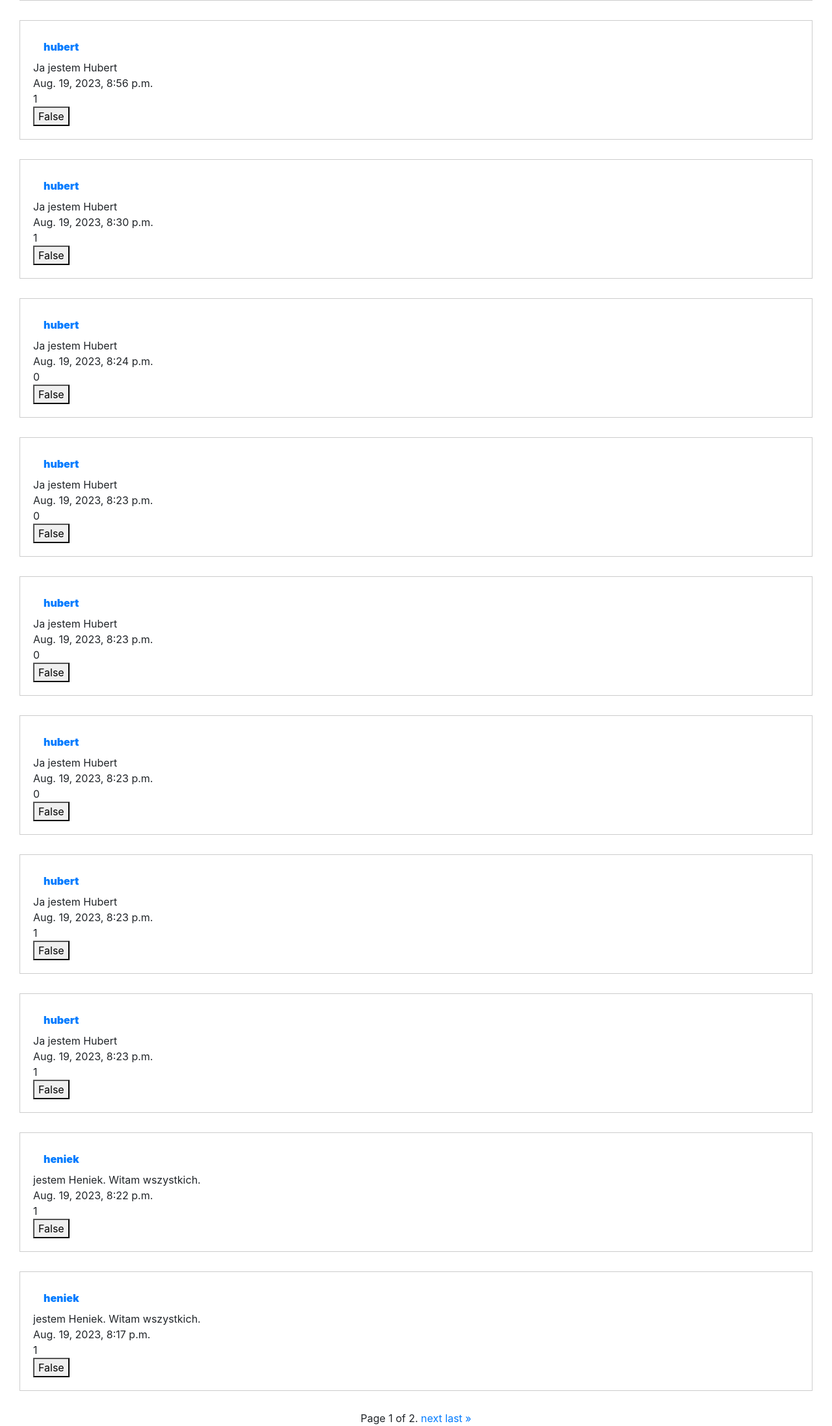
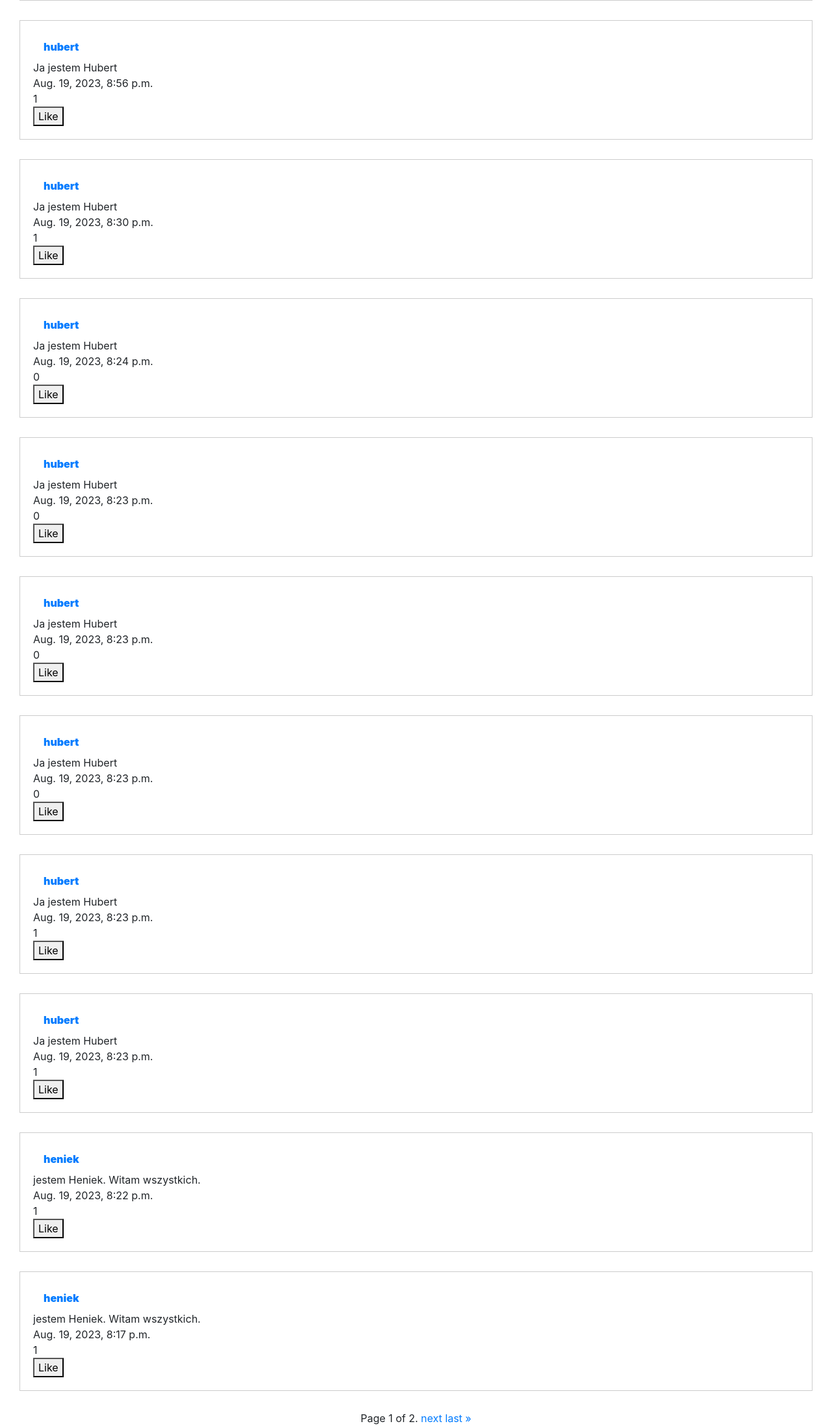
Before and after one commit to DraBard/Web-Development, a Django app: page / in a window 1280 px wide. Shown: the part 311-2506 px from the top of the page at 65% size. Run offline with Django 3.2, Linux system fonts and the light colour scheme; data comes from the database, SQL or seed files in the repository; both versions use the stored data as it was after the commit; parts of the project's set-up code (start-up, migrations or seed data) failed here and were passed over; some libraries are stand-ins or nearby versions.

Commit message:
Like and Unlike working. End of project.

```diff
--- a/network/network/static/network/javascript.js
+++ b/network/network/static/network/javascript.js
@@ -4,7 +4,6 @@
     const saveButtons = document.querySelectorAll('#saveButton');
     const editTextareas = document.querySelectorAll('#editTextarea');
     const editForms = document.querySelectorAll('#editForm');
-    const likeButtons = document.querySelectorAll("#likeButton");
     const text = document.querySelectorAll(".text")
 
     editButtons.forEach((editButton, index) => {
@@ -54,10 +53,23 @@
             .catch(error => {
                 console.error('There was a problem:', error);
             });
+        });
 
-        console.log(likeButtons[index])
-        likeButtons[index].addEventListener('click', function() {
+    // Function to get CSRF token from cookies
+    function getCookie(name) {
+        const cookieValue = document.cookie.match('(^|;)\\s*' + name + '\\s*=\\s*([^;]+)');
+        return cookieValue ? cookieValue.pop() : '';
+    }
+    });
+
+    const likeButtons = document.querySelectorAll("#likeButton");
+    const like = document.querySelectorAll(".like")
+
+    likeButtons.forEach((likeButton, index) => {
+        likeButton.addEventListener('click', function() {
         console.log("clicked")
+        const postId = likeButton.getAttribute('post-id');
+        console.log(postId)
         fetch(`like/${postId}/`)
         .then(response => {
             // Check if the response is okay (status code 200-299)
@@ -73,33 +85,35 @@
 
             // Update the button text based on the action
             if (data.action === 'like') {
-                    likeButtons[index].textContent = 'Unlike';
+                likeButton.textContent = 'Like';
+
+                const currentLikes = parseInt(like[index].textContent); // Parse current text content to integer
+                const updatedLikes = currentLikes - 1; // Increment by 1
+                like[index].textContent = updatedLikes.toString(); // Update text content with
+
             } else if (data.action === 'unlike') {
-                    likeButtons[index].textContent = 'Like';
+                likeButton.textContent = 'Unlike';
+
+                const currentLikes = parseInt(like[index].textContent); // Parse current text content to integer
+                const updatedLikes = currentLikes + 1; // Increment by 1
+                like[index].textContent = updatedLikes.toString(); // Update text content with
+
             } else {
                 console.error('Unexpected action:', data.action);
             }
 
-                // Refresh the page
-                window.location.reload();
+            // // Refresh the page
+            // window.location.reload();
         })
         .catch(error => {
             // Handle errors (failed network request, JSON parsing error, etc.)
             console.error('There was a problem:', error);
         })});
-
-
-        });
-
-    // Function to get CSRF token from cookies
-    function getCookie(name) {
-        const cookieValue = document.cookie.match('(^|;)\\s*' + name + '\\s*=\\s*([^;]+)');
-        return cookieValue ? cookieValue.pop() : '';
-    }
     });
 
     const followButton = document.getElementById('followButton');
 
+    if (followButton) {
         followButton.addEventListener('click', function() {
             const targetUserId = this.dataset.userId;
 
@@ -132,8 +146,5 @@
                 // Handle errors (failed network request, JSON parsing error, etc.)
                 console.error('There was a problem:', error);
             })});
-
-
-
-
+    };
 });
--- a/network/network/templates/network/index.html
+++ b/network/network/templates/network/index.html
@@ -29,7 +29,7 @@
        <div class="text"> {{ text }} </div>
         <div class="date"> {{ date }} </div>
         <div class="like"> {{ like }} </div>
-        <button id="likeButton">
+        <button id="likeButton" post-id="{{ post_id }}">
             {{ userlike }}
         </button>
 </div>
--- a/network/network/templates/network/layout.html
+++ b/network/network/templates/network/layout.html
@@ -7,7 +7,7 @@
         <link rel="stylesheet" href="https://stackpath.bootstrapcdn.com/bootstrap/4.4.1/css/bootstrap.min.css" integrity="sha384-Vkoo8x4CGsO3+Hhxv8T/Q5PaXtkKtu6ug5TOeNV6gBiFeWPGFN9MuhOf23Q9Ifjh" crossorigin="anonymous">
         <link href="{% static 'network/styles.css' %}" rel="stylesheet">
         <script src="{% static 'network/javascript.js' %}"></script>
-        <script> const CSRF_TOKEN = "{% csrf_token %}";  </script>
+        <script> const CSRF_TOKEN = "{% csrf_token %}"; </script>
     </head>
     <body>
 
--- a/network/network/urls.py
+++ b/network/network/urls.py
@@ -12,5 +12,5 @@
     path("<str:username>", views.user, name="user"),
     path("toggle_follow/<int:target_user_id>/", views.toggle_follow, name='toggle_follow'),
     path("edit/", views.edit, name="edit"),
-    path("like/", views.toggle_like, name="like")
+    path("like/<int:target_post_id>/", views.toggle_like, name="like")
 ]
--- a/network/network/views.py
+++ b/network/network/views.py
@@ -1,7 +1,7 @@
 from django.contrib.auth import authenticate, login, logout
 from django.db import IntegrityError
 from django.http import HttpResponse, HttpResponseRedirect
-from django.shortcuts import render, get_object_or_404
+from django.shortcuts import render, get_object_or_404, redirect
 from django.urls import reverse
 from django.db.utils import OperationalError
 from django.http import JsonResponse
@@ -12,11 +12,13 @@
 
 def index(request):
     user = request.user
+    print("TUTAJ JAKI RESUEST MEETHOD",  request.method)
     if request.method == "POST":
         post = Post()
         post.text = request.POST["message"]
         post.user = user
         post.save()
+        return redirect("index")
 
     # Check if there are any posts
     try:
@@ -30,7 +32,10 @@
 
         userlikes = []
         for post in posts:
-            userlike = UserLikes.objects.filter(post_id=post, user=user).exists()
+            if UserLikes.objects.filter(post_id=post, user=user).exists():
+                userlike = "Unlike"
+            else:
+                userlike = "Like"
             print("userlikes", userlikes)
             userlikes.append(userlike)
 
@@ -140,6 +145,7 @@
 
     return render(request, 'network/user.html', context)
 
+
 def toggle_follow(request, target_user_id):
     # Assuming that the current user is logged in and stored in request.user
     current_user = request.user
@@ -157,21 +163,31 @@
         current_user.following.add(target_user)
         return JsonResponse({"action": "follow"})
 
+
 def toggle_like(request, target_post_id):
     # Assuming that the current user is logged in and stored in request.user
     print(target_post_id)
-    # Fetch the target user by ID
-    userlikes = UserLikes()
-    userlikes.post_id = target_post_id
-    userlikes.save()
-    users_likes_list = userlikes.filter(post_id=target_post_id)
-    if request.user in users_likes_list:
-        userlikes.get(post_id=target_post_id).delete()
+    users_likes_list = list(UserLikes.objects.filter(post_id=target_post_id).values_list('user', flat=True))
+    user = str(request.user)
+    print("taki jest user", type(user))
+    if user in users_likes_list:
+        UserLikes.objects.filter(post_id=target_post_id, user=user).delete()
+        substract_like = Post.objects.get(pk=target_post_id)
+        substract_like.like -= 1
+        substract_like.save()
+        print("I am in like")
         return JsonResponse({"action": "like"})
     else:
-        userlikes.user_id = request.user
+        userlikes = UserLikes()
+        userlikes.post_id = target_post_id
+        userlikes.user = user
         userlikes.save()
+        add_like = Post.objects.get(pk=target_post_id)
+        add_like.like += 1
+        add_like.save()
+        print("I am in unlike")
         return JsonResponse({"action": "unlike"})
+
 
 def following(request):
     current_user = request.user
```
Also changed, not shown: network/db.sqlite3, network/network/models.py (line endings or trailing spaces), network/network/static/network/styles.css (line endings or trailing spaces). Lines whose indentation alone changed are shown as unchanged.
